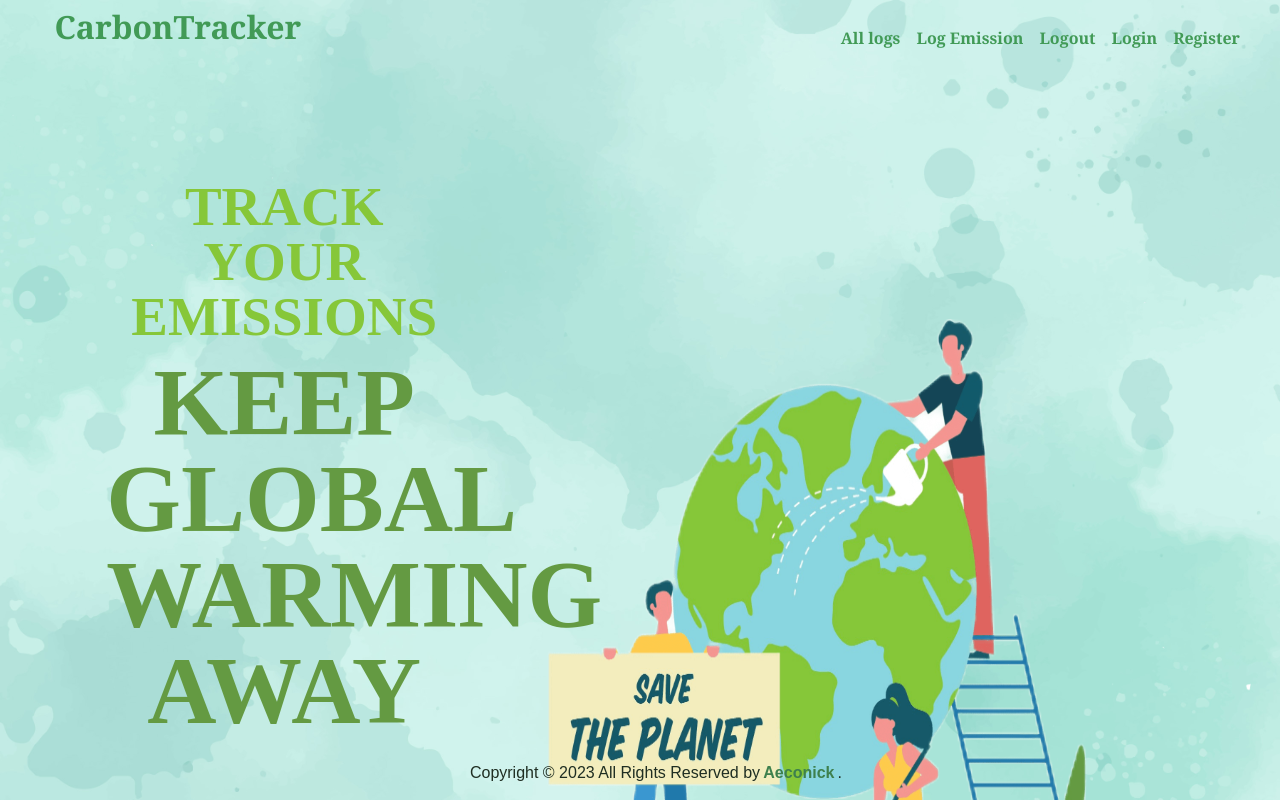
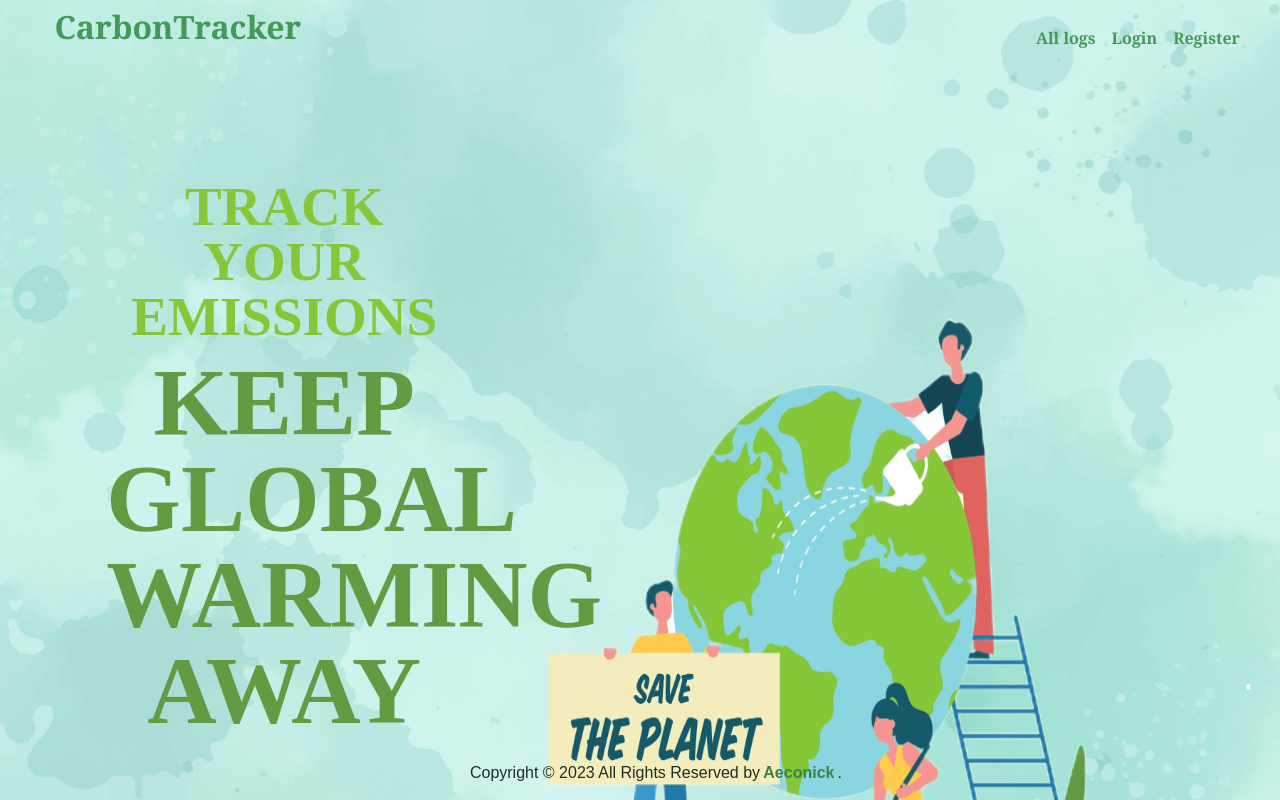
Before and after one commit to aeconick/carbon-footprint-tracker, a React (Create React App) app in the folder client/: page / in a window 1280 px wide. Shown: the top 800 px of the page. Built offline with nearby package versions, Linux system fonts and the light colour scheme; no server answers.

Commit message:
Add dynamic header navigation

```diff
--- a/client/src/App.js
+++ b/client/src/App.js
@@ -53,7 +53,8 @@ function App() {
     userId: auth._id,
     token: auth.accessToken,
     userEmail: auth.email,
-  }
+    isAuthenticated: !!auth.accessToken, //truthy => true, falsy => false
+  };
 
   return (
     <AuthContext.Provider value={context}>
--- a/client/src/components/Header/Header.js
+++ b/client/src/components/Header/Header.js
@@ -1,23 +1,33 @@
-import { Link } from 'react-router-dom'
+import { useContext } from 'react';
+import { Link } from 'react-router-dom';
+
+import { AuthContext } from '../../contexts/AuthContext';
 
 import './Header.css';
 
 export const Header = () => {
+const {isAuthenticated} = useContext(AuthContext);
+
     return (
         <header>
             <h1><Link className="home" to="/">CarbonTracker</Link></h1>
             <nav>
                 <Link to="/catalog">All logs</Link>
-                {/* Logged */}
-                <div id="user">
+                {/* Logged users */}
+                {isAuthenticated && (
+                    <div id="user">
                     <Link to="/create-log">Log Emission</Link>
                     <Link to="/logout">Logout</Link>
                 </div>
-                {/* Guest */}
-                <div id="guest">
+                )}
+
+                {/* Guest users */}
+                {!isAuthenticated && (
+                    <div id="guest">
                     <Link to="/login">Login</Link>
                     <Link to="/register">Register</Link>
                 </div>
+                )}
             </nav>
         </header>
     );
```
